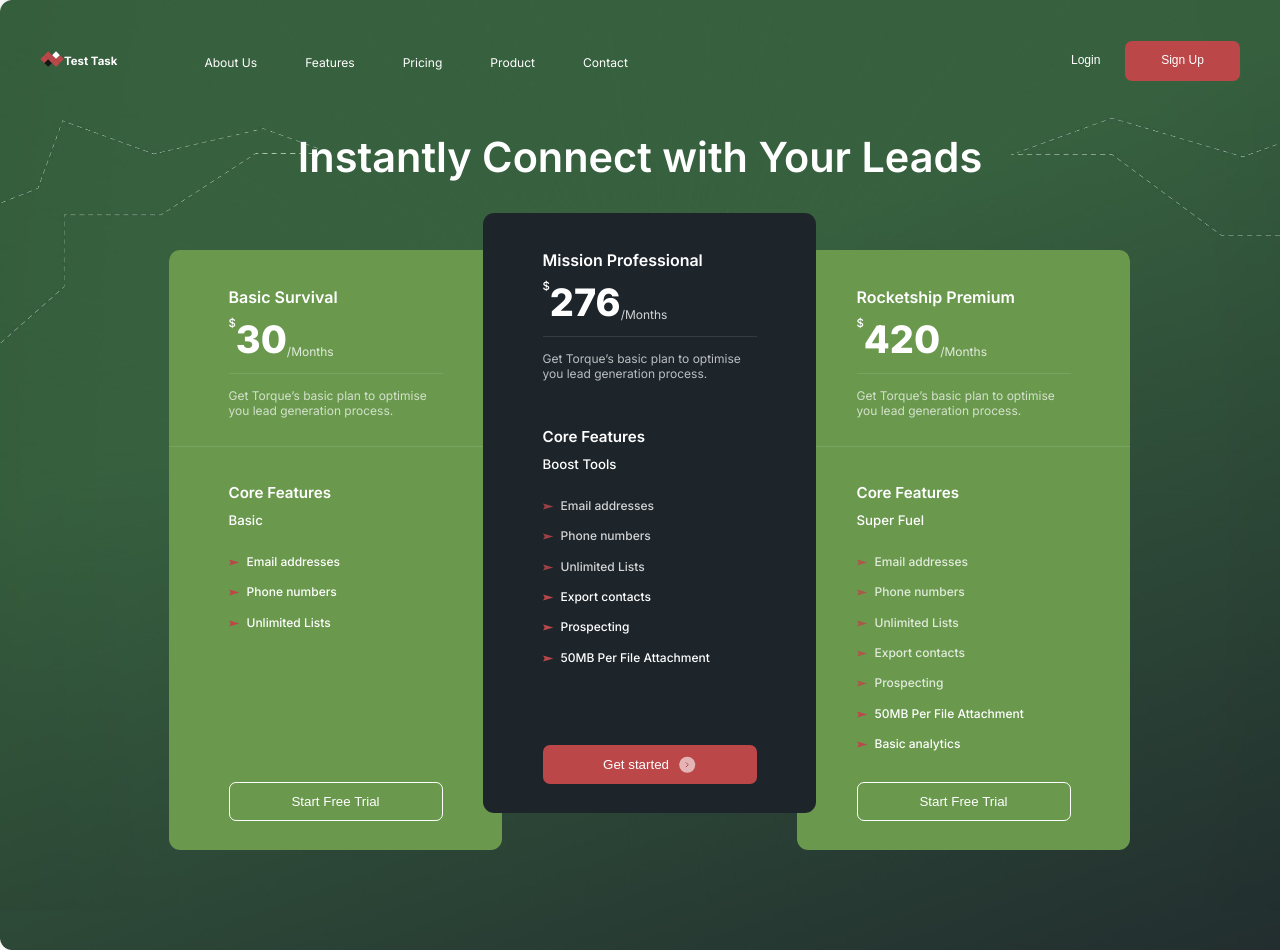
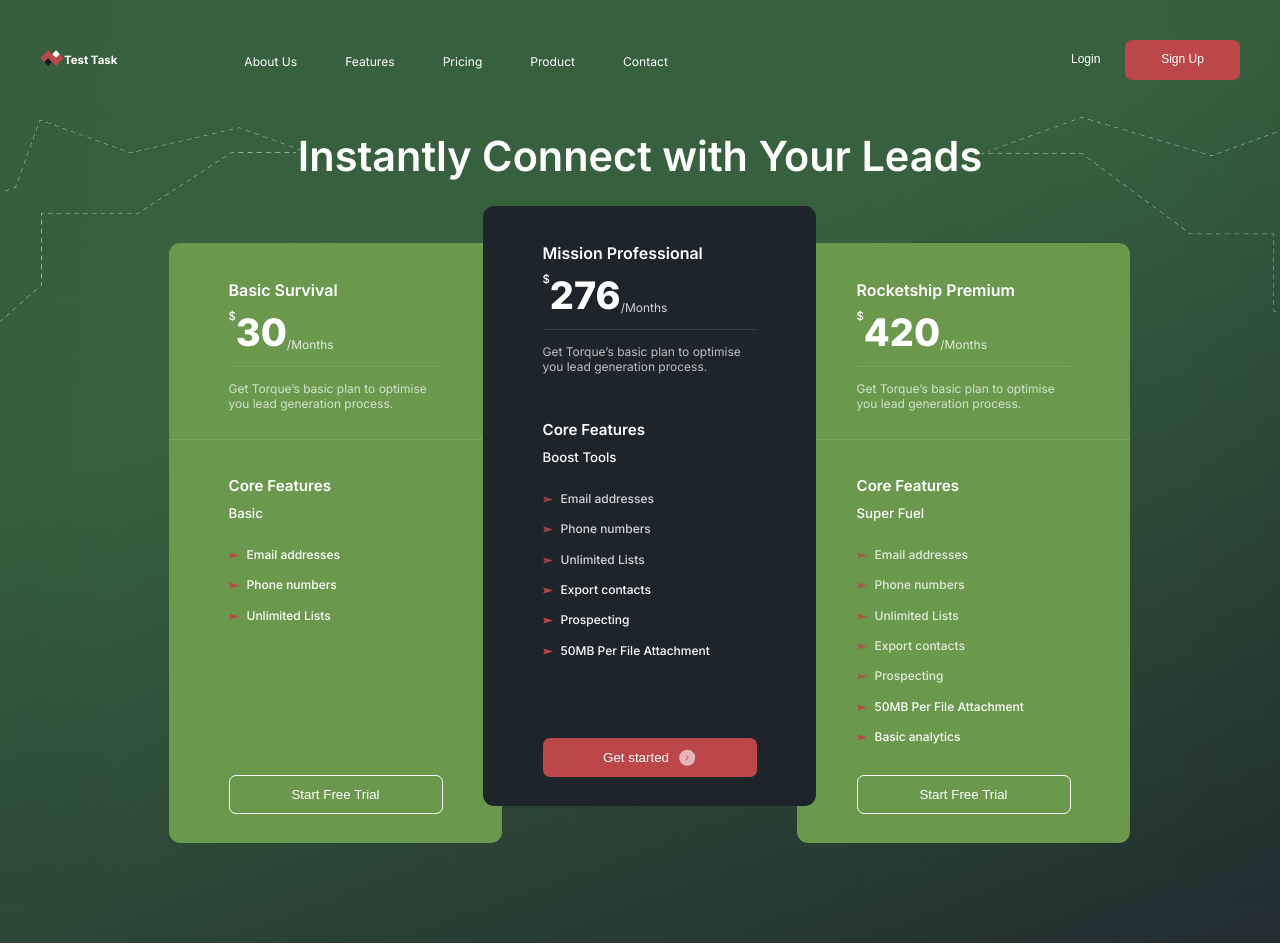
Before and after one commit to Merfy1/Test_task_revered, a plain HTML site: page index.html in a window 1280 px wide. Drawn offline with Linux system fonts and the light colour scheme.

Commit message:
fixed: style header

```diff
--- a/sass/_card.sass
+++ b/sass/_card.sass
@@ -1,5 +1,5 @@
 .cards
-    padding-top: 68px
+    padding-top: 31px
     padding-bottom: 100px
     &-wrapper
         display: flex
--- a/sass/_header.sass
+++ b/sass/_header.sass
@@ -1,9 +1,8 @@
 .header
-    padding-top: 35px
+    padding-top: 34px
     padding-bottom: 45px
     &-wrapper
         display: flex
-        justify-content: space-between
         align-items: center
     &-logo
         display: flex
@@ -15,6 +14,7 @@
             font-size: 11.45px
             line-height: 14.65px
     &-navbar
+        margin-left: 87px
         list-style: none
         display: flex
         align-items: center
@@ -26,6 +26,7 @@
             line-height: 15.48px
             margin-right: 48px
     &-button
+        margin-left: auto
         &__login
             background: none
             border: none
@@ -47,7 +48,7 @@
             margin-left: 14px
             cursor: pointer
 .last-link
-    margin-right: 390px
+
 .title
     text-align: center
     color: white
@@ -55,5 +56,6 @@
     font-size: 41.45px
     line-height: 50.17px
     margin: 0 auto
+    margin-bottom: 31px
 .header-navbar__link:hover
     font-weight: 600
--- a/sass/_setting.sass
+++ b/sass/_setting.sass
@@ -4,6 +4,7 @@ body
     background-image: url(../img/background.jpg)
     background-repeat: no-repeat
     background-size: cover
+    background-position: center
     font-family: 'Inter', sans-serif
     margin: 0
     padding: 0
```
Also changed, not shown: css/style.css, 1 other file.
